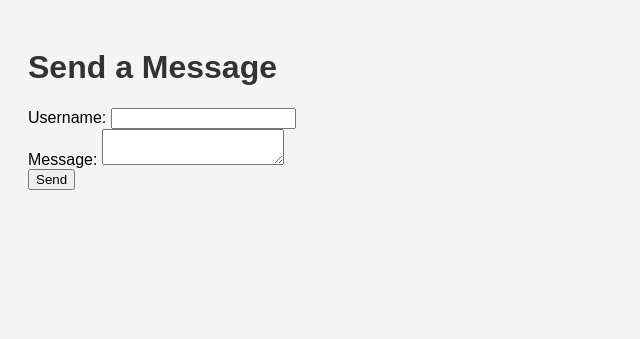
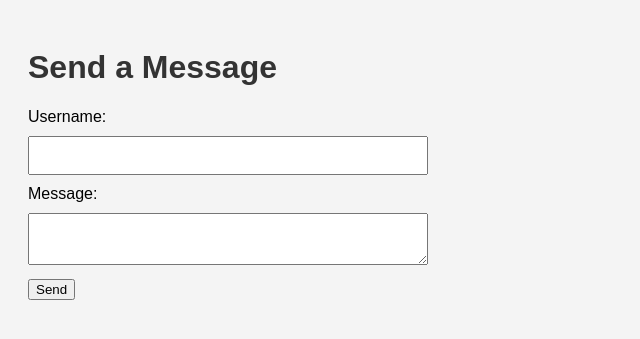
Before and after one commit to viktoriia20046/my_web_app, a Flask app: page /message in a window 1280 px wide. Shown: the top 339 px of the page, without its empty margins (0-640 px from the left). Run offline with Flask 3, Linux system fonts and the light colour scheme.

Commit message:
Опис змін

```diff
--- a/static/style.css
+++ b/static/style.css
@@ -7,3 +7,30 @@
 h1 {
     color: #333;
 }
+
+form {
+    margin-top: 20px;
+}
+
+label {
+    display: block;
+    margin-bottom: 10px;
+}
+
+input, textarea {
+    padding: 10px;
+    margin-bottom: 10px;
+    width: 100%;
+    max-width: 400px;
+    box-sizing: border-box;
+}
+
+input[type="submit"] {
+    background-color: #333;
+    color: white;
+    cursor: pointer;
+}
+
+input[type="submit"]:hover {
+    background-color: #555;
+}
```
